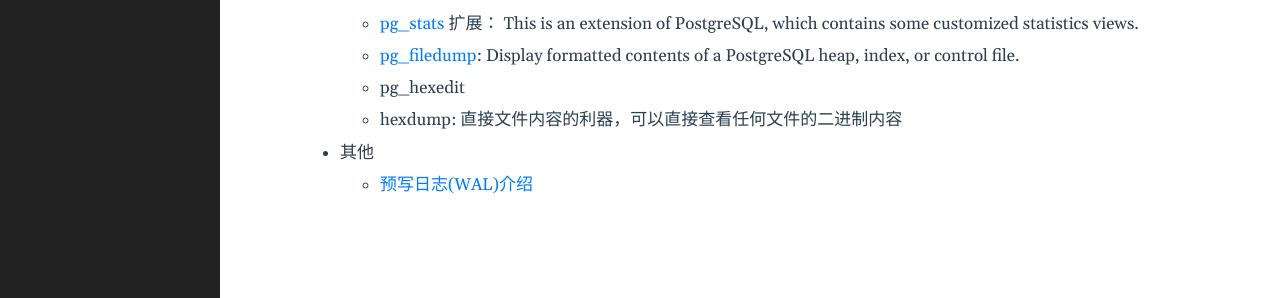
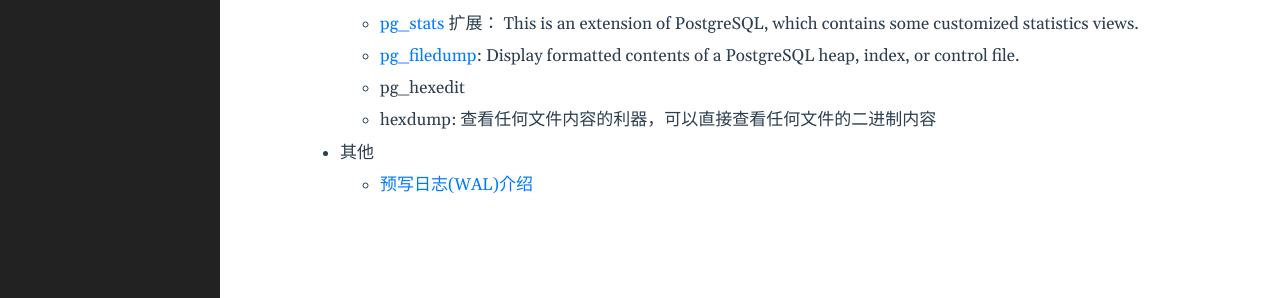
Before and after one commit to yejinp/yejinp.github.io, a Jekyll site: the page built from _posts/2022-10-23-postgresql参考资料.markdown, in a window 1280 px wide. Shown: the part 907-1205 px from the top of the page. Built offline with Jekyll 4.4.1, drawn with Linux system fonts in a browser that asks for light colours.

Commit message:
adjust format

```diff
--- a/_posts/2022-10-23-postgresql参考资料.markdown
+++ b/_posts/2022-10-23-postgresql参考资料.markdown
@@ -35,7 +35,7 @@
 
 
 * 标准
-   - [sql1992标准](https://datacadamia.com/_media/data/type/relation/sql/sql1992.txt)
+  - [sql1992标准](https://datacadamia.com/_media/data/type/relation/sql/sql1992.txt)
 
 * PostgreSQL自带工具
   - pg_freespacemap 扩展，用于查看fsm信息
@@ -52,7 +52,7 @@
 
   - pg_hexedit
 
-  - hexdump: 直接文件内容的利器，可以直接查看任何文件的二进制内容
+  - hexdump: 查看任何文件内容的利器，可以直接查看任何文件的二进制内容
 
 * 其他
   - [预写日志(WAL)介绍](https://www.cnblogs.com/xuwc/p/14037750.html)
```
